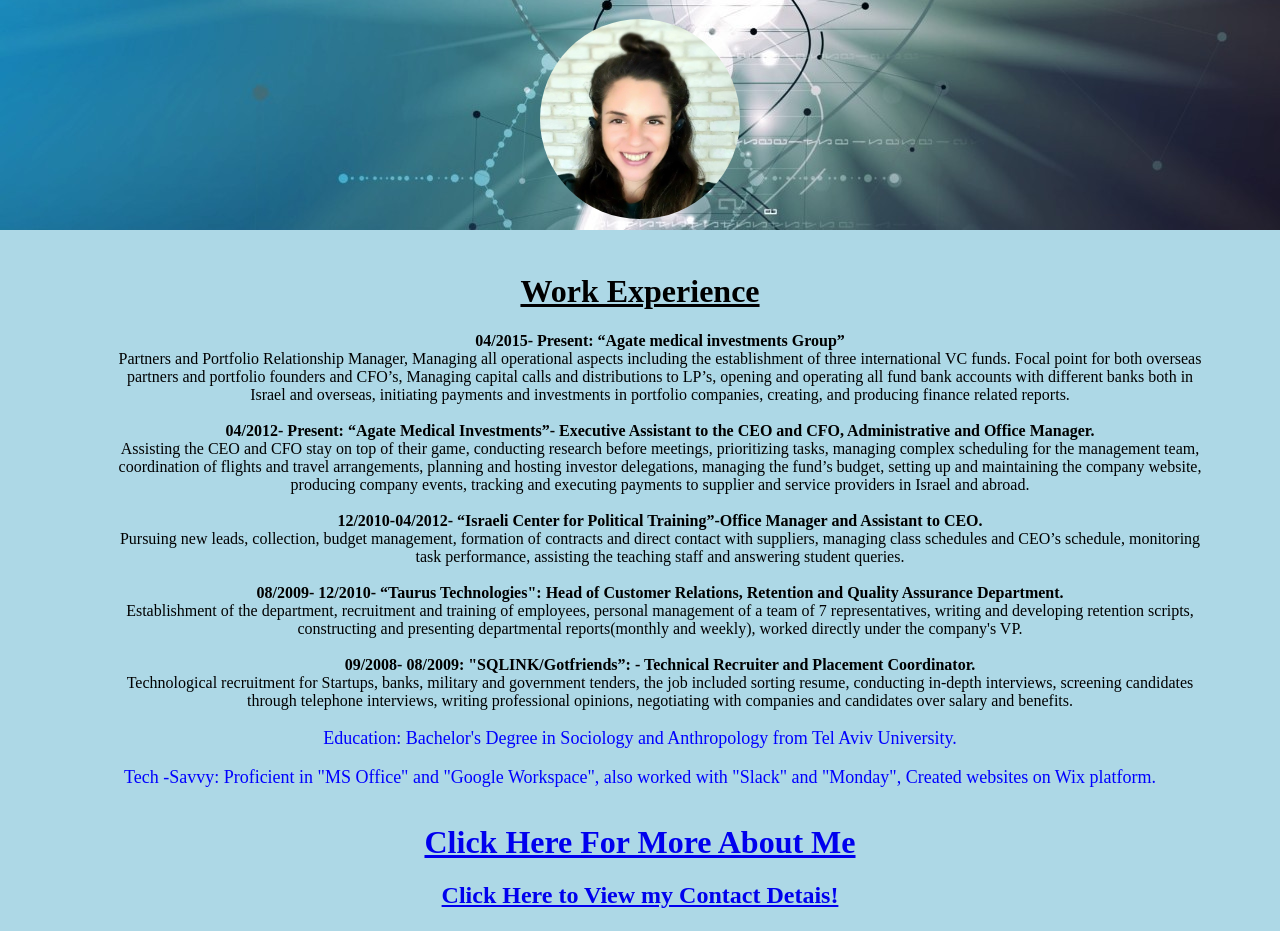
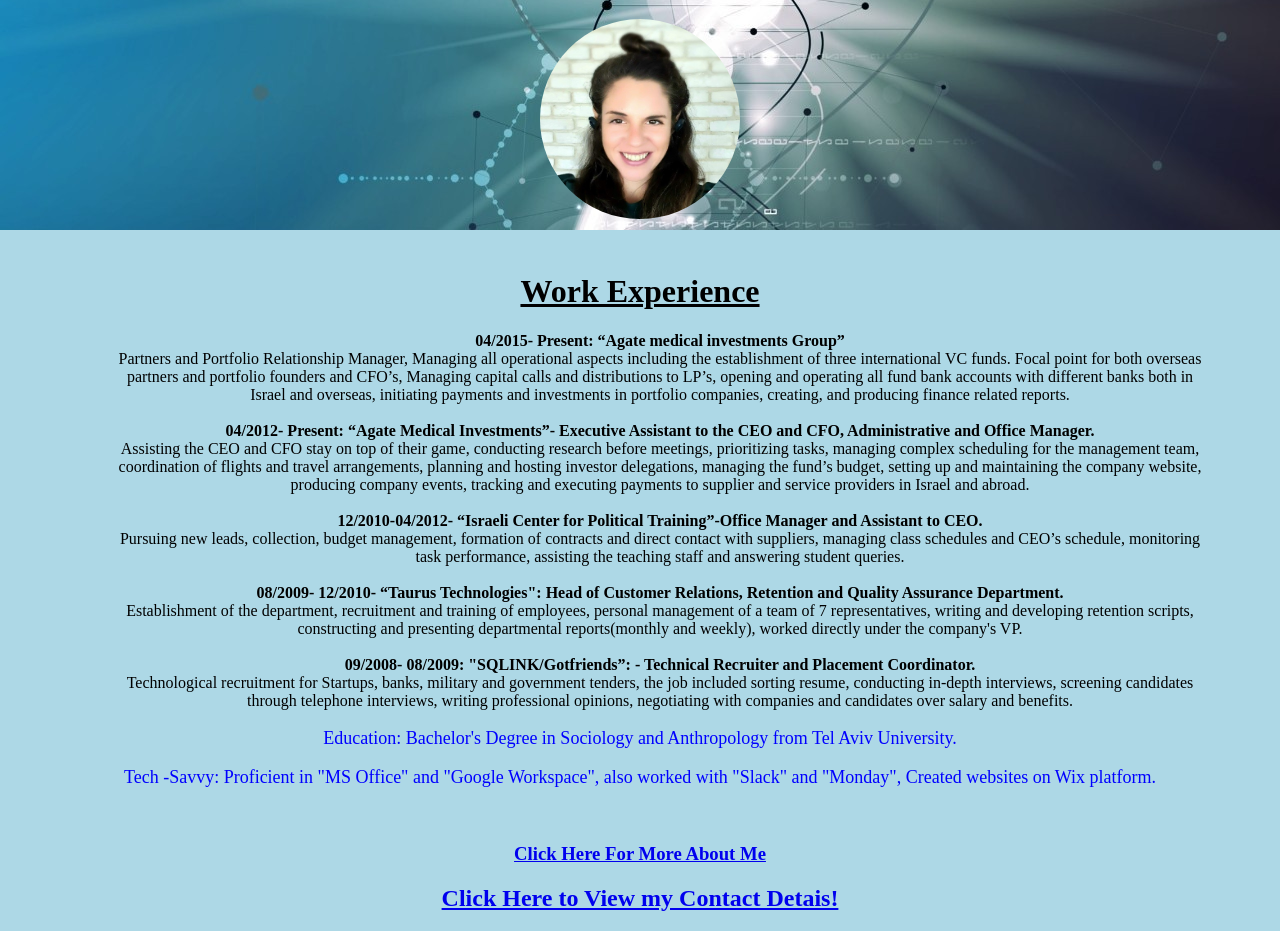
Before and after one commit to GavishD/1st-Assignment-, a plain HTML site: page index.html in a window 1280 px wide. Shown: the part 120-1051 px from the top of the page. Drawn offline with Linux system fonts and the light colour scheme.

Commit message:
Update index.html

```diff
--- a/index.html
+++ b/index.html
@@ -47,7 +47,7 @@
 				<p>Tech -Savvy: Proficient in "MS Office" and "Google Workspace", also worked with "Slack" and "Monday", Created websites on Wix platform.</p>
 			</il>
 			<br>
-			<h1><a href="https://github.com/GavishD/About-Me/blob/main/gallery.html" target="_blank">Click Here For More About Me</a></h1>
+			<h3><a href="https://github.com/GavishD/About-Me/blob/main/gallery.html" target="_blank">Click Here For More About Me</a></h3>
 			<h2><a href="https://gavishd.github.io/contact/" target="_blank">Click Here to View my Contact Detais!</a></h2>
 		</ul>
 		</div>
```
